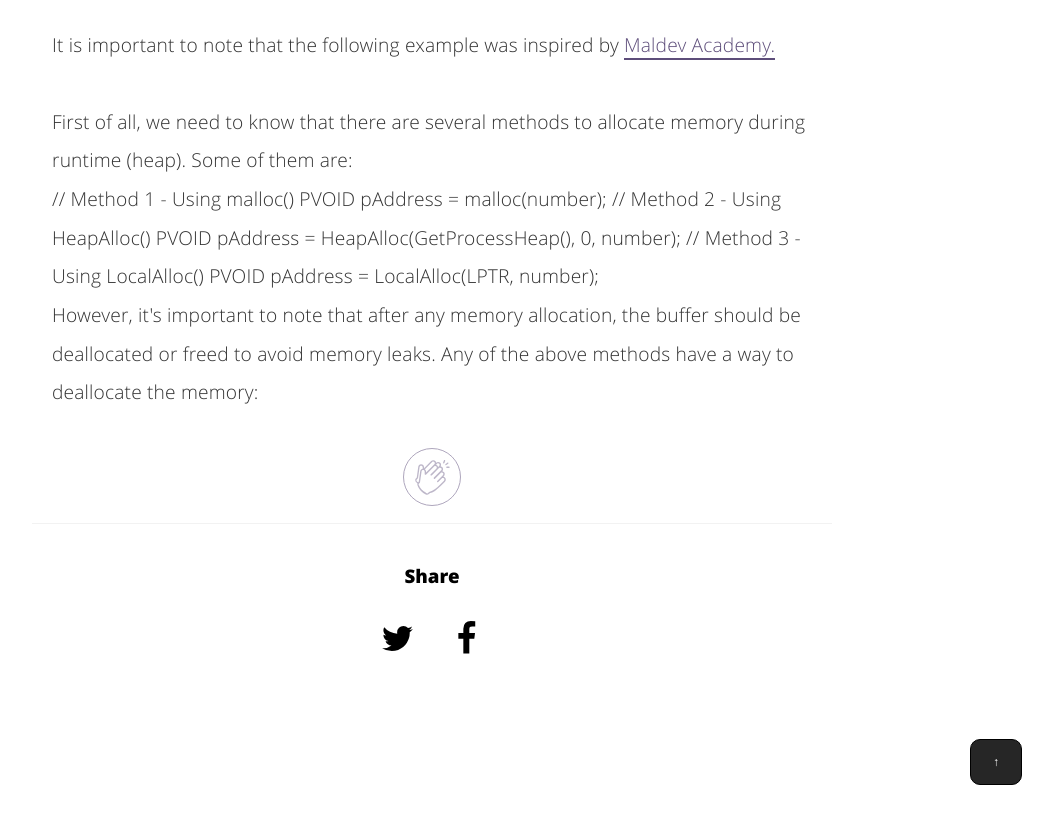
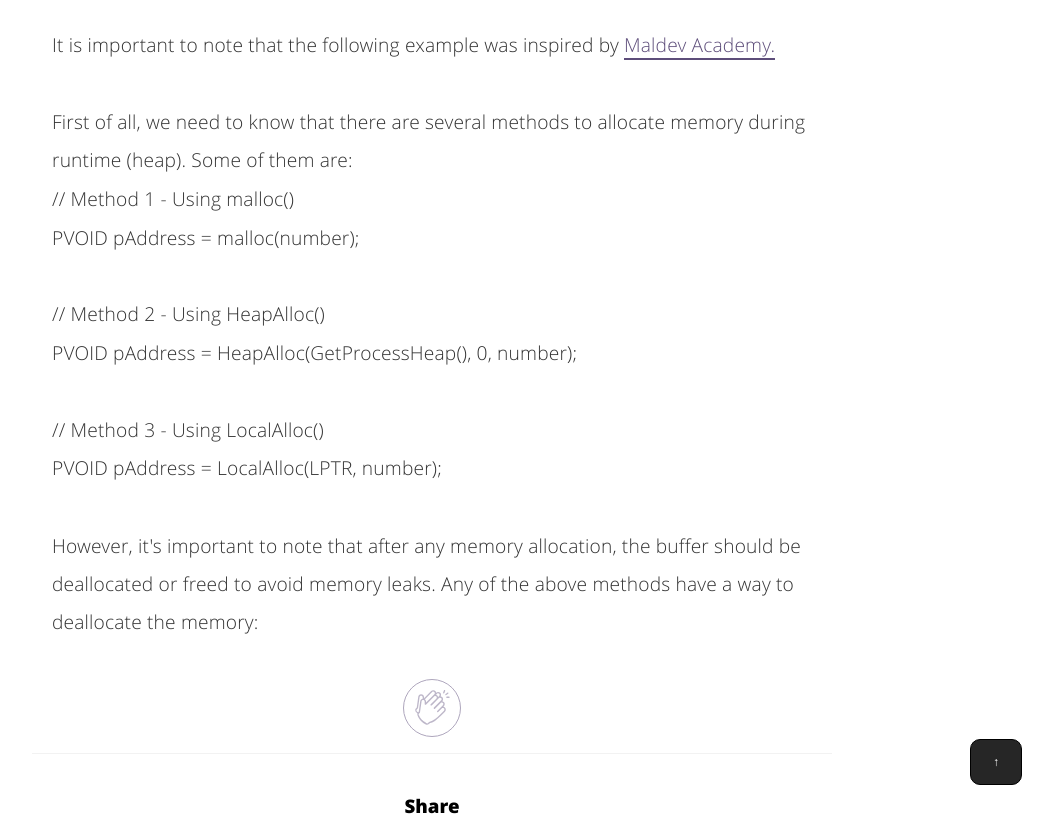
Before and after one commit to nickvourd/nickvourd.github.io, a Jekyll site: the page built from _posts/2024-04-17-an-introduction-to-windows-memory-management.md, in a window 1280 px wide and 900 px high, scrolled down 8222 px, cut to the strip 75-900 px from the top of the window. Shown: the whole strip, without its empty margins (208-1261 px from the left). Built offline with Jekyll 4.4.1, drawn with Linux system fonts in a browser that asks for light colours.

Commit message:
An Introduction to Windows Memory Management (Part 2)

```diff
--- a/_posts/2024-04-17-an-introduction-to-windows-memory-management.md
+++ b/_posts/2024-04-17-an-introduction-to-windows-memory-management.md
@@ -53,7 +53,7 @@ categories:
 		max-width: 100%;
 	}
 
-  .post-images2 {
+  	.post-images2 {
 		max-width: 50%;
 	}
 
@@ -119,7 +119,6 @@ categories:
     	padding: 5px; /* Add padding for better readability */
     	display: inline-block; /* Make the frame expand or contract based on text length */
 	}
-
 </style>
 
 <button onclick="topFunction()" id="myBtn" title="Go to top">↑</button>
@@ -248,16 +247,7 @@ However, if you want to find more memory page protection options, you can visit
 
 First of all, we need to know that there are several methods to allocate memory during runtime (heap). Some of them are:</p>
 
-<p class="command">
-// Method 1 - Using malloc()
-PVOID pAddress = malloc(number);
-
-// Method 2 - Using HeapAlloc()
-PVOID pAddress = HeapAlloc(GetProcessHeap(), 0, number);
-
-// Method 3 - Using LocalAlloc()
-PVOID pAddress = LocalAlloc(LPTR, number);
-</p>
+<p class="command">// Method 1 - Using malloc()<br />PVOID pAddress = malloc(number);<br /><br />// Method 2 - Using HeapAlloc()<br />PVOID pAddress = HeapAlloc(GetProcessHeap(), 0, number);<br /><br />// Method 3 - Using LocalAlloc()<br />PVOID pAddress = LocalAlloc(LPTR, number);<br /><br /></p>
 
 <p>However, it's important to note that after any memory allocation, the buffer should be deallocated or freed to avoid memory leaks. Any of the above methods have a way to deallocate the memory:</p>
 
```
